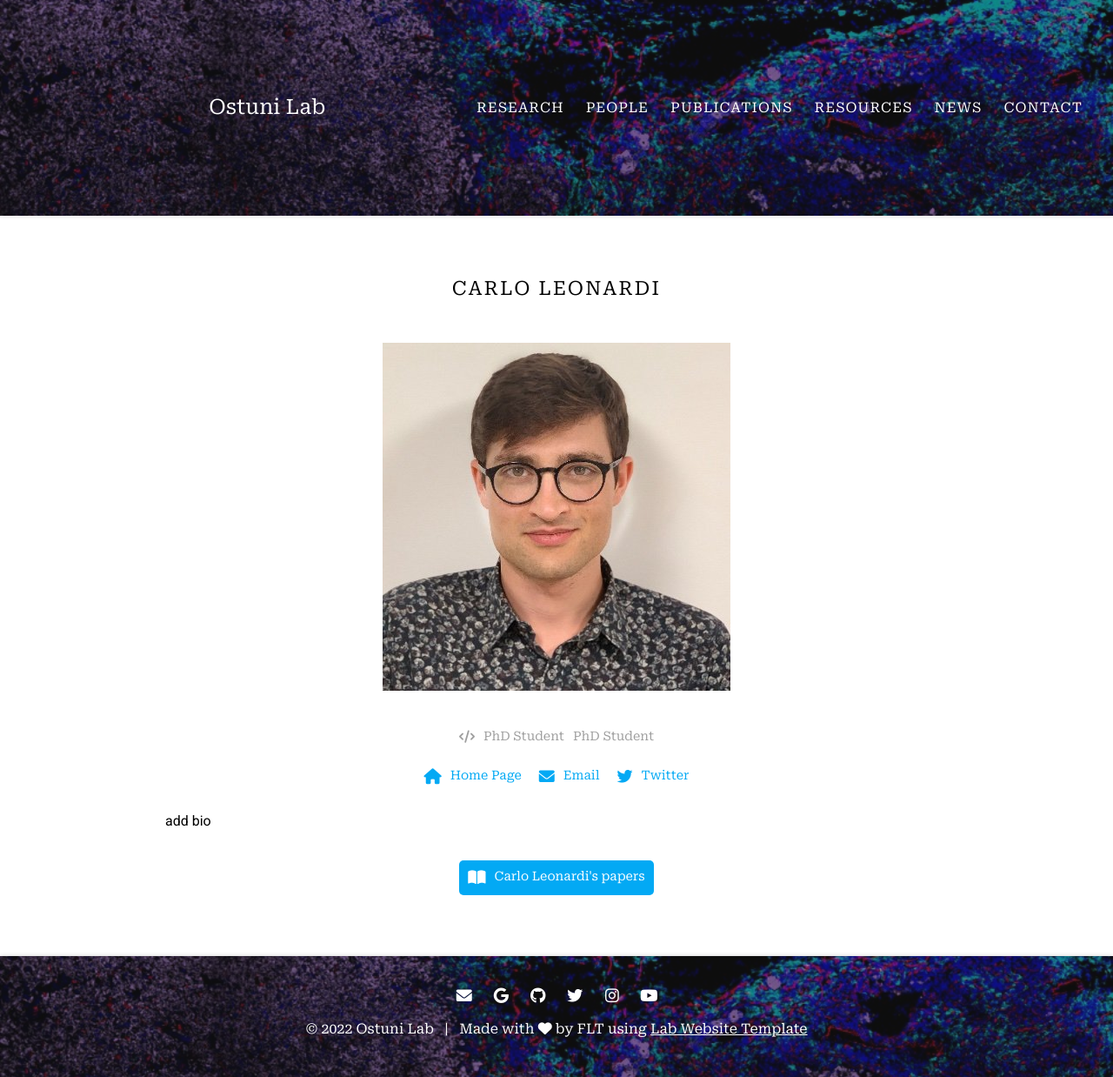
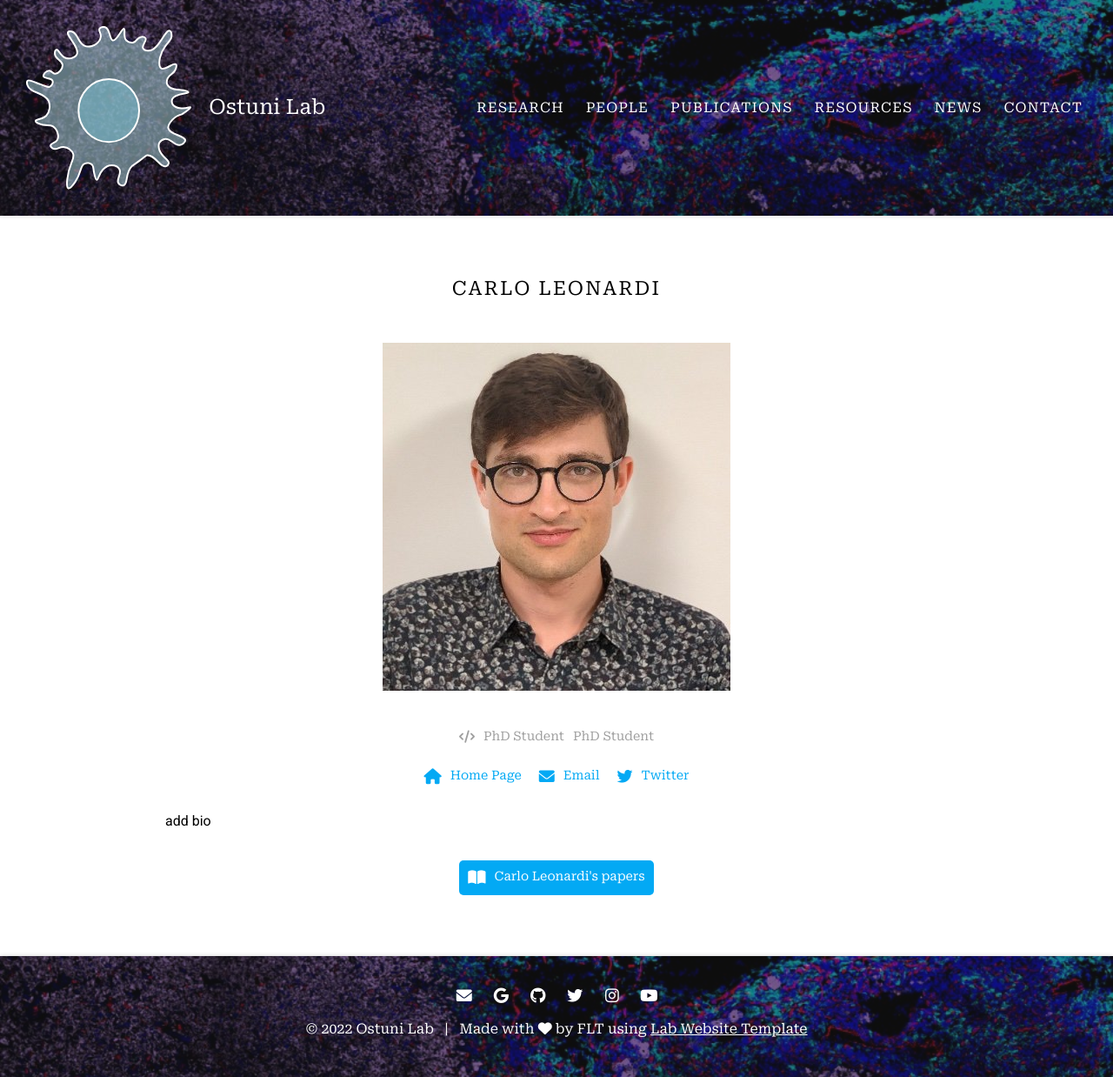
Before and after one commit to laterz-f/labwebsite, a Jekyll site: the page built from _members/carlo-leonardi.md, in a window 1280 px wide. Shown: the whole page at 87% size. Built offline with Jekyll 4.4.1, drawn with Linux system fonts in a browser that asks for light colours.

Commit message:
Update header.scss

```diff
--- a/css/header.scss
+++ b/css/header.scss
@@ -107,78 +107,3 @@
     }
   }
 }
-
-/***************************************************
- * Generated by SVG Artista on 11/22/2022, 11:51:21 PM
- * MIT license (https://opensource.org/licenses/MIT)
- * W. https://svgartista.net
- **************************************************/
-
-svg .svg-elem-1 {
-  stroke-dashoffset: 902px;
-  stroke-dasharray: 902px;
-  -webkit-transition: stroke-dashoffset 1s cubic-bezier(0.6, 0.04, 0.98, 0.335) 0s,
-                        fill 0.7s cubic-bezier(0.47, 0, 0.745, 0.715) 0.8s;
-          transition: stroke-dashoffset 1s cubic-bezier(0.6, 0.04, 0.98, 0.335) 0s,
-                fill 0.7s cubic-bezier(0.47, 0, 0.745, 0.715) 0.8s;
-}
-
-svg.active .svg-elem-1 {
-  stroke-dashoffset: 1804px;
-}
-
-svg .svg-elem-2 {
-  stroke-dashoffset: 1048.66748046875px;
-  stroke-dasharray: 1048.66748046875px;
-  fill: transparent;
-  -webkit-transition: stroke-dashoffset 1s cubic-bezier(0.6, 0.04, 0.98, 0.335) 0.12s,
-                        fill 0.7s cubic-bezier(0.47, 0, 0.745, 0.715) 0.9s;
-          transition: stroke-dashoffset 1s cubic-bezier(0.6, 0.04, 0.98, 0.335) 0.12s,
-                fill 0.7s cubic-bezier(0.47, 0, 0.745, 0.715) 0.9s;
-}
-
-svg.active .svg-elem-2 {
-  stroke-dashoffset: 2097.3349609375px;
-  fill: rgb(177, 221, 228);
-}
-
-svg .svg-elem-3 {
-  stroke-dashoffset: 1048.8231201171875px;
-  stroke-dasharray: 1048.8231201171875px;
-  -webkit-transition: stroke-dashoffset 1s cubic-bezier(0.6, 0.04, 0.98, 0.335) 0.24s,
-                        fill 0.7s cubic-bezier(0.47, 0, 0.745, 0.715) 1s;
-          transition: stroke-dashoffset 1s cubic-bezier(0.6, 0.04, 0.98, 0.335) 0.24s,
-                fill 0.7s cubic-bezier(0.47, 0, 0.745, 0.715) 1s;
-}
-
-svg.active .svg-elem-3 {
-  stroke-dashoffset: 2097.646240234375px;
-}
-
-svg .svg-elem-4 {
-  stroke-dashoffset: 224.9698028564453px;
-  stroke-dasharray: 224.9698028564453px;
-  fill: transparent;
-  -webkit-transition: stroke-dashoffset 1s cubic-bezier(0.6, 0.04, 0.98, 0.335) 0.36s,
-                        fill 0.7s cubic-bezier(0.47, 0, 0.745, 0.715) 1.1s;
-          transition: stroke-dashoffset 1s cubic-bezier(0.6, 0.04, 0.98, 0.335) 0.36s,
-                fill 0.7s cubic-bezier(0.47, 0, 0.745, 0.715) 1.1s;
-}
-
-svg.active .svg-elem-4 {
-  stroke-dashoffset: 449.9396057128906px;
-  fill: rgb(124, 196, 213);
-}
-
-svg .svg-elem-5 {
-  stroke-dashoffset: 224.9765625px;
-  stroke-dasharray: 224.9765625px;
-  -webkit-transition: stroke-dashoffset 1s cubic-bezier(0.6, 0.04, 0.98, 0.335) 0.48s,
-                        fill 0.7s cubic-bezier(0.47, 0, 0.745, 0.715) 1.2000000000000002s;
-          transition: stroke-dashoffset 1s cubic-bezier(0.6, 0.04, 0.98, 0.335) 0.48s,
-                fill 0.7s cubic-bezier(0.47, 0, 0.745, 0.715) 1.2000000000000002s;
-}
-
-svg.active .svg-elem-5 {
-  stroke-dashoffset: 449.953125px;
-}
```
